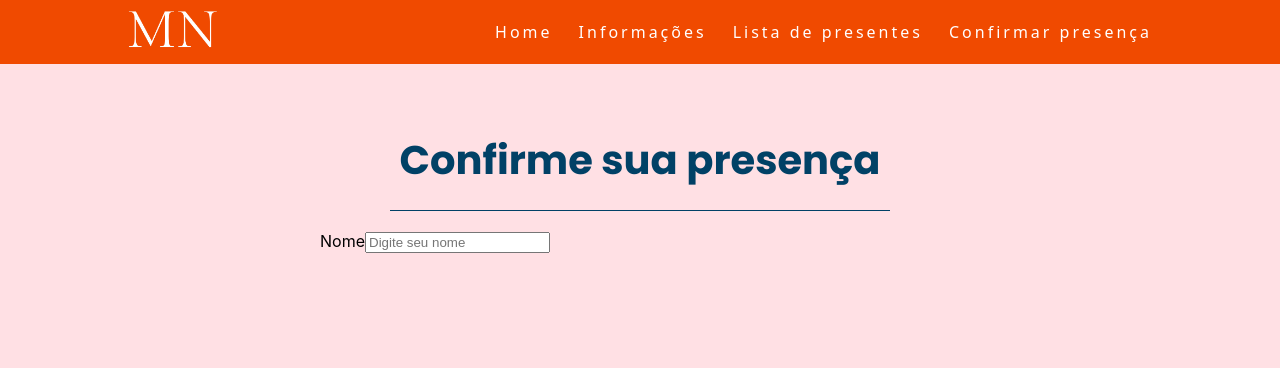
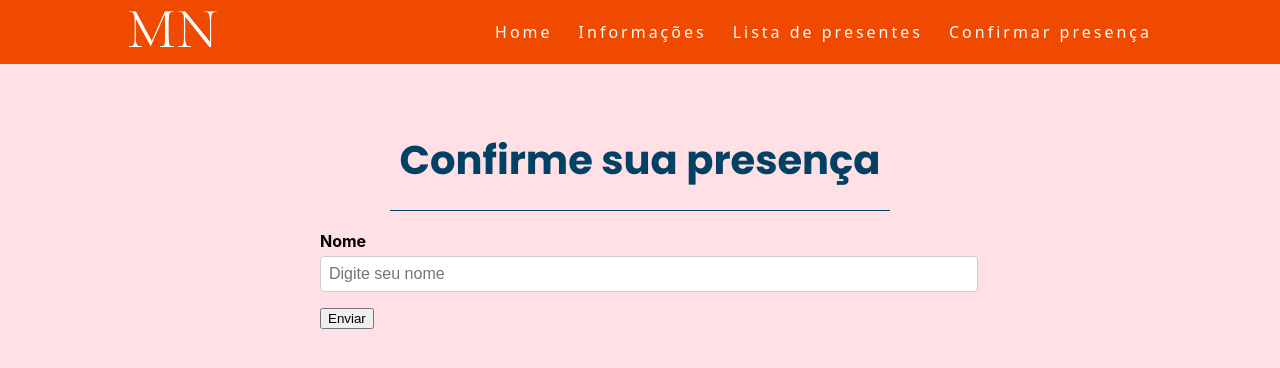
Before and after one commit to CaioVAzeredo/casamento_mn, a React (Create React App) app: page /lista-de-presenca in a window 1280 px wide. Shown: the top 368 px of the page. Built offline with nearby package versions, Linux system fonts and the light colour scheme.

Commit message:
bug no formulario

```diff
--- a/src/components/Button/index.js
+++ b/src/components/Button/index.js
@@ -17,7 +17,7 @@ cursor: pointer;
   }
 `
 function Button(props) {
-    return <ContainerButton onClick={props.onClick}>{props.informacao}</ContainerButton>
+  return <ContainerButton onClick={props.onClick} type={props.type || "button"} > {props.informacao}</ContainerButton >
 }
 
 export default Button
--- a/src/components/Campo/index.js
+++ b/src/components/Campo/index.js
@@ -1,17 +1,41 @@
+import styled from "styled-components";
+
+const CampoContainer = styled.div`
+    margin-bottom: 15px;
+
+    label {
+        display: block;
+        margin-bottom: 5px;
+        font-weight: bold;
+    }
+
+    input {
+        width: 100%;
+        padding: 8px;
+        font-size: 16px;
+        border: 1px solid #ccc;
+        border-radius: 4px;
+    }
+
+    input:focus {
+        border-color: #014166;
+        outline: none;
+    }
+`;
 
 function Campo({ type = 'text', label, placeholder, valor, aoAlterado, obrigatorio = false }) {
     return (
-        <div>
+        <CampoContainer>
             <label>{label}</label>
             <input
                 type={type}
                 value={valor}
-                onChange={evento => aoAlterado(evento.target.value)}
+                onChange={(evento) => aoAlterado(evento.target.value)}
                 required={obrigatorio}
                 placeholder={placeholder}
             />
-        </div>
-    )
+        </CampoContainer>
+    );
 };
 
 export default Campo;
--- /dev/null
+++ b/src/components/Formulario/index.js
@@ -0,0 +1,32 @@
+import { useState } from "react";
+import ContainerH1 from "../ContainerH1";
+import Campo from "../Campo";
+
+function Formulario() {
+    const [nome, setNome] = useState("");
+
+    const aoSubmeter = (e) => {
+        e.preventDefault();
+        console.log("Nome:", nome);
+
+    };
+
+    return (
+        <>
+            <form onSubmit={aoSubmeter}>
+                <ContainerH1 conteudo="Confirme sua presença" />
+                <Campo
+                    obrigatorio={false}
+                    label="Nome"
+                    placeholder="Digite seu nome"
+                    valor={nome}
+                    aoAlterado={(valor) => setNome(valor)}
+                />
+
+                <button type="submit">Enviar</button>
+            </form>
+        </>
+    );
+}
+
+export default Formulario;
--- a/src/pages/Home/index.js
+++ b/src/pages/Home/index.js
@@ -17,29 +17,26 @@ main {
 }`
 
 function Body() {
-    const [timeLeft, setTimeLeft] = useState('0 dias 00:00:00');
+    const [timeLeft, setTimeLeft] = useState('');
 
     useEffect(() => {
-        const targetDate = new Date("2025-05-31T00:00:00");
+        const diaDoCasamento = new Date("2025-05-31T16:30:00");
 
-        const interval = setInterval(() => {
-            const now = new Date();
-            const difference = targetDate - now;
+        setInterval(() => {
+            const agora = new Date();
+            const diferencaDeDias = diaDoCasamento - agora;
 
-            if (difference <= 0) {
-                clearInterval(interval);
-                setTimeLeft("0 dias 00:00:00");
+            if (diferencaDeDias <= 0) {
+                setTimeLeft("0 0:00:00");
             } else {
-                const days = Math.floor(difference / (1000 * 60 * 60 * 24));
-                const hours = String(Math.floor((difference / (1000 * 60 * 60)) % 24)).padStart(2, '0');
-                const minutes = String(Math.floor((difference / (1000 * 60)) % 60)).padStart(2, '0');
-                const seconds = String(Math.floor((difference / 1000) % 60)).padStart(2, '0');
+                const dias = Math.floor(diferencaDeDias / (1000 * 60 * 60 * 24));
+                const horas = String(Math.floor((diferencaDeDias / (1000 * 60 * 60)) % 24)).padStart(2, '0');
+                const minutos = String(Math.floor((diferencaDeDias / (1000 * 60)) % 60)).padStart(2, '0');
+                const segundos = String(Math.floor((diferencaDeDias / 1000) % 60)).padStart(2, '0');
 
-                setTimeLeft(`${days}  ${hours}:${minutes}:${seconds}`);
+                setTimeLeft(`${dias}  ${horas}:${minutos}:${segundos}`);
             }
         }, 1000);
-
-        return () => clearInterval(interval);
     }, []);
 
     return (
--- a/src/pages/ListaDePresenca/index.js
+++ b/src/pages/ListaDePresenca/index.js
@@ -1,7 +1,5 @@
 import styled from "styled-components"
-import ContainerH1 from "../../components/ContainerH1"
-import Campo from "../../components/Campo"
-import { useState } from "react"
+import Formulario from "../../components/Formulario"
 
 const ContainerForm = styled.form`
 padding:2vh ;
@@ -11,21 +9,10 @@ height: 600px;
 `
 
 function ListaDePresenca() {
-    const [nome, setNome] = useState('')
 
     return (
         <ContainerForm>
-            <ContainerH1 conteudo="Confirme sua presença" />
-
-            <form>
-                <Campo
-                    obrigatorio={true}
-                    label='Nome'
-                    placeholder='Digite seu nome'
-                    valor={nome}
-                    aoAlterado={valor => setNome(valor)}
-                />
-            </form>
+            <Formulario />
         </ContainerForm>
     )
 }
```
